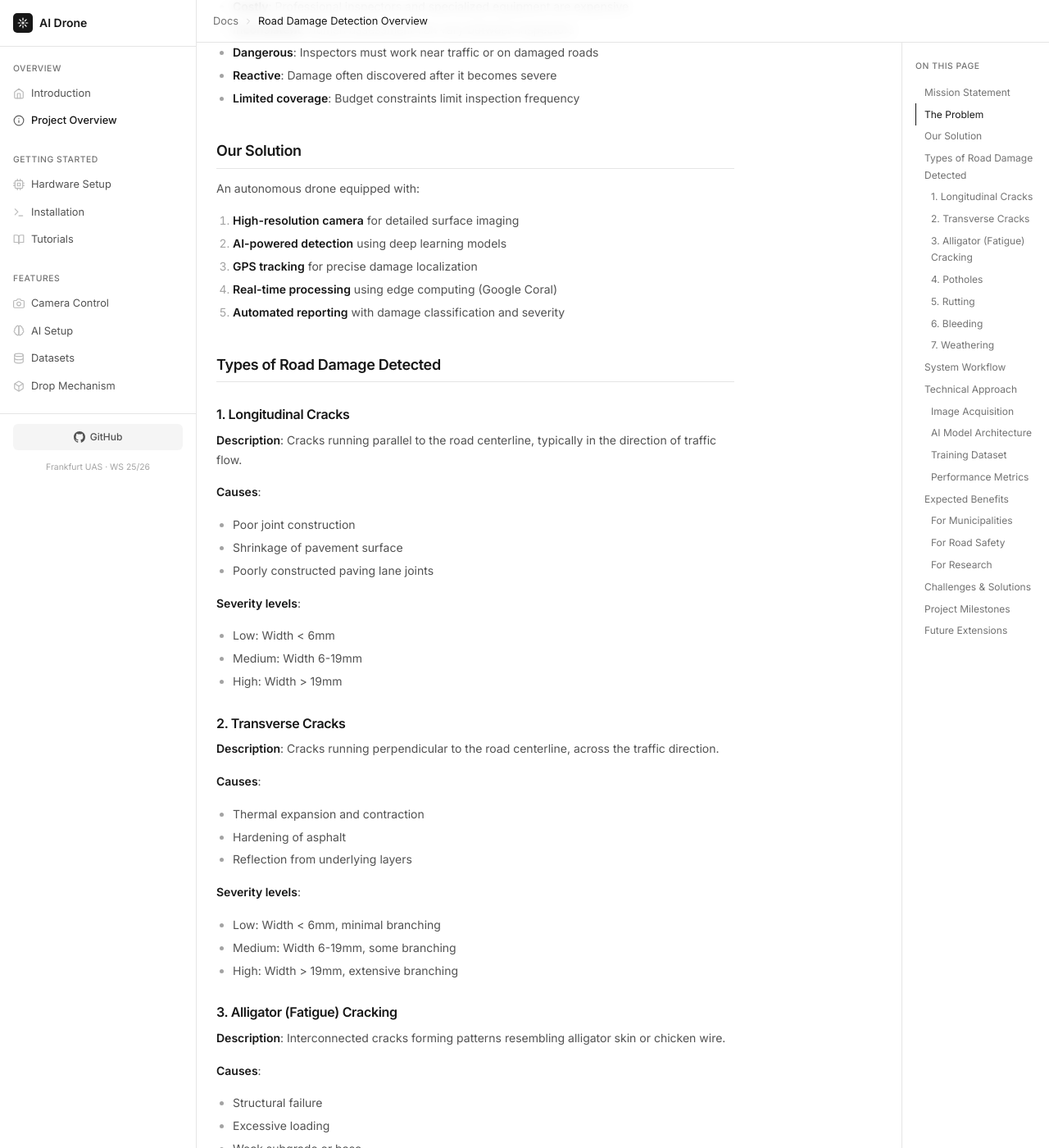
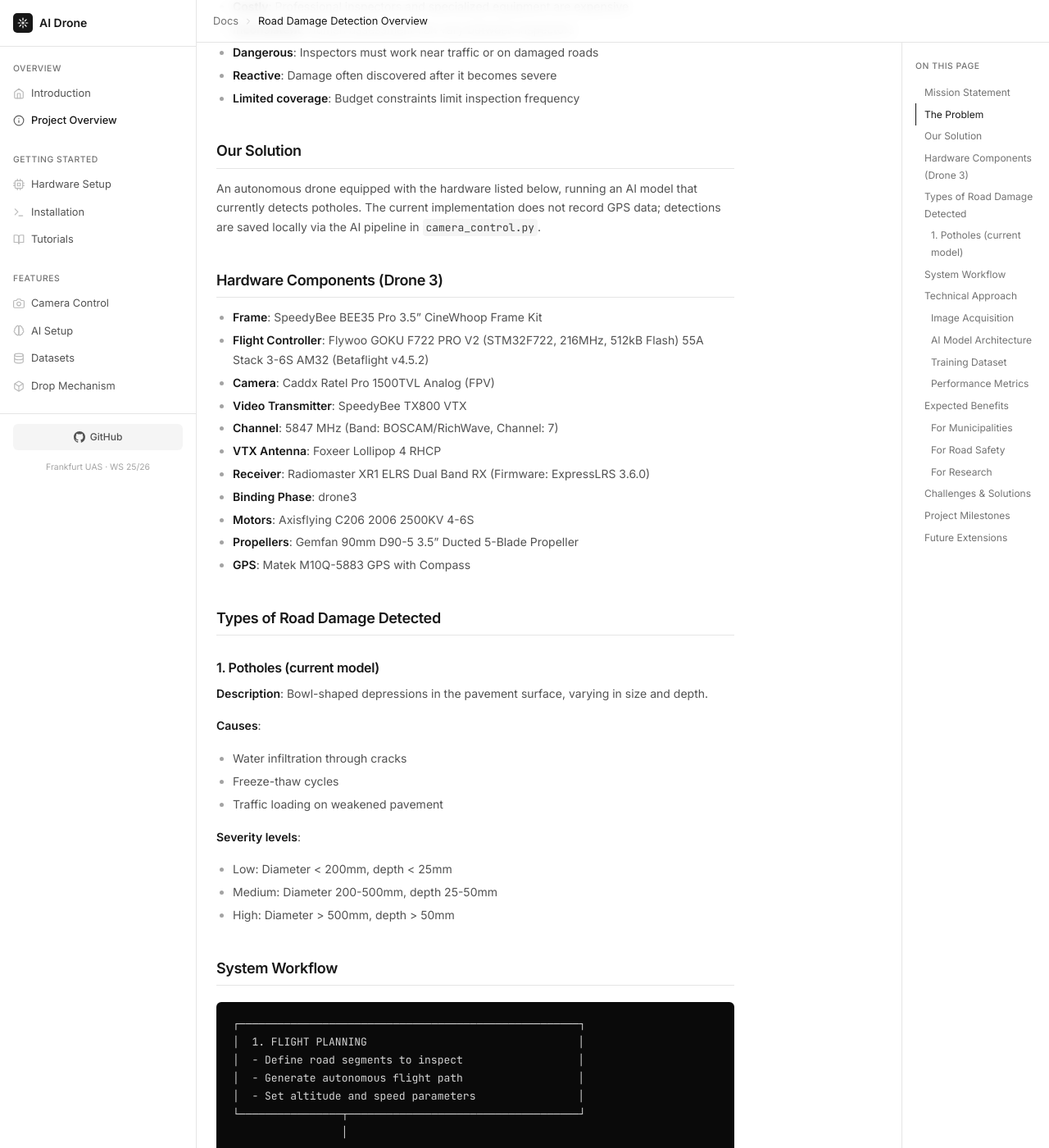
Before and after one commit to HoudaElAbbassi/ai-drone-ws2526, a Jekyll site: the page built from docs/road-inspection/overview.md, in a window 1280 px wide and 1400 px high, scrolled down 470 px. Shown: the whole window at 82% size. Built offline with Jekyll 4.4.1, drawn with Linux system fonts in a browser that asks for light colours; some of the changed text lies outside the part shown.

Commit message:
Refactor Road Damage Detection Overview: Update solution description and hardware components, streamline damage types, and clarify data logging process.

```diff
--- a/docs/road-inspection/overview.md
+++ b/docs/road-inspection/overview.md
@@ -24,57 +24,25 @@
 
 ## Our Solution
 
-An autonomous drone equipped with:
+An autonomous drone equipped with the hardware listed below, running an AI model that currently detects potholes. The current implementation does not record GPS data; detections are saved locally via the AI pipeline in `camera_control.py`.
 
-1. **High-resolution camera** for detailed surface imaging
-2. **AI-powered detection** using deep learning models
-3. **GPS tracking** for precise damage localization
-4. **Real-time processing** using edge computing (Google Coral)
-5. **Automated reporting** with damage classification and severity
+## Hardware Components (Drone 3)
+
+- **Frame**: SpeedyBee BEE35 Pro 3.5" CineWhoop Frame Kit
+- **Flight Controller**: Flywoo GOKU F722 PRO V2 (STM32F722, 216MHz, 512kB Flash) 55A Stack 3-6S AM32 (Betaflight v4.5.2)
+- **Camera**: Caddx Ratel Pro 1500TVL Analog (FPV)
+- **Video Transmitter**: SpeedyBee TX800 VTX
+- **Channel**: 5847 MHz (Band: BOSCAM/RichWave, Channel: 7)
+- **VTX Antenna**: Foxeer Lollipop 4 RHCP
+- **Receiver**: Radiomaster XR1 ELRS Dual Band RX (Firmware: ExpressLRS 3.6.0)
+- **Binding Phase**: drone3
+- **Motors**: Axisflying C206 2006 2500KV 4-6S
+- **Propellers**: Gemfan 90mm D90-5 3.5" Ducted 5-Blade Propeller
+- **GPS**: Matek M10Q-5883 GPS with Compass
 
 ## Types of Road Damage Detected
 
-### 1. Longitudinal Cracks
-**Description**: Cracks running parallel to the road centerline, typically in the direction of traffic flow.
-
-**Causes**:
-- Poor joint construction
-- Shrinkage of pavement surface
-- Poorly constructed paving lane joints
-
-**Severity levels**:
-- Low: Width < 6mm
-- Medium: Width 6-19mm
-- High: Width > 19mm
-
-### 2. Transverse Cracks
-**Description**: Cracks running perpendicular to the road centerline, across the traffic direction.
-
-**Causes**:
-- Thermal expansion and contraction
-- Hardening of asphalt
-- Reflection from underlying layers
-
-**Severity levels**:
-- Low: Width < 6mm, minimal branching
-- Medium: Width 6-19mm, some branching
-- High: Width > 19mm, extensive branching
-
-### 3. Alligator (Fatigue) Cracking
-**Description**: Interconnected cracks forming patterns resembling alligator skin or chicken wire.
-
-**Causes**:
-- Structural failure
-- Excessive loading
-- Weak subgrade or base
-- Thin pavement
-
-**Severity levels**:
-- Low: Fine cracks, no loss of material
-- Medium: Interconnected cracks, slight raveling
-- High: Severe interconnection, significant material loss
-
-### 4. Potholes
+### 1. Potholes (current model)
 **Description**: Bowl-shaped depressions in the pavement surface, varying in size and depth.
 
 **Causes**:
@@ -86,45 +54,6 @@
 - Low: Diameter < 200mm, depth < 25mm
 - Medium: Diameter 200-500mm, depth 25-50mm
 - High: Diameter > 500mm, depth > 50mm
-
-### 5. Rutting
-**Description**: Longitudinal depressions in the wheel paths, where repeated traffic has compressed the pavement.
-
-**Causes**:
-- Consolidation or lateral movement of materials
-- Inadequate compaction
-- Weak surface mix
-
-**Severity levels**:
-- Low: Depth < 13mm
-- Medium: Depth 13-25mm
-- High: Depth > 25mm
-
-### 6. Bleeding
-**Description**: Film of asphalt binder on the pavement surface, creating a shiny, glass-like appearance.
-
-**Causes**:
-- Excess asphalt in mixture
-- Low air void content
-- Hot weather
-
-**Severity levels**:
-- Low: Slight bleeding, surface still rough
-- Medium: Moderate bleeding, becoming slippery
-- High: Severe bleeding, very slippery surface
-
-### 7. Weathering
-**Description**: Loss of surface aggregate and binder, resulting in rough, pitted surface.
-
-**Causes**:
-- Aging of asphalt
-- Traffic wear
-- Environmental factors (UV, rain, temperature)
-
-**Severity levels**:
-- Low: Aggregate slightly exposed
-- Medium: Significant aggregate loss
-- High: Severe raveling, base layer exposed
 
 ## System Workflow
 
@@ -147,8 +76,7 @@
                  ▼
 ┌─────────────────────────────────────────────────────┐
 │  3. REAL-TIME IMAGE CAPTURE                         │
-│  - High-resolution images (minimum 4K)              │
-│  - GPS coordinates recorded for each frame          │
+│  - Analog video frames captured (1500TVL)           │
 │  - Timestamp for temporal tracking                  │
 └────────────────┬────────────────────────────────────┘
                  │
@@ -157,21 +85,20 @@
 │  4. AI DETECTION & CLASSIFICATION                   │
 │  - Images processed by YOLO/TensorFlow Lite         │
 │  - Google Coral accelerates inference               │
-│  - Damage type and severity classified              │
-│  - Bounding boxes drawn around defects              │
+│  - Potholes detected and classified by severity     │
+│  - Detection screenshots saved                      │
 └────────────────┬────────────────────────────────────┘
                  │
                  ▼
 ┌─────────────────────────────────────────────────────┐
 │  5. DATA STORAGE & LOGGING                          │
-│  - Damage coordinates logged with GPS               │
-│  - Images saved with annotations                    │
-│  - Metadata: timestamp, damage type, severity       │
+│  - Detection screenshots saved                      │
+│  - Metadata: timestamp and confidence score         │
 └────────────────┬────────────────────────────────────┘
                  │
                  ▼
 ┌─────────────────────────────────────────────────────┐
-│  6. REPORT GENERATION                               │
+│  6. REPORT GENERATION (PLANNED)                     │
 │  - Interactive map with damage locations            │
 │  - Statistical summary of road condition            │
 │  - Priority list for maintenance                    │
@@ -185,7 +112,8 @@
 - **Altitude**: 5-10 meters above road surface
 - **Speed**: 2-5 m/s for optimal image quality
 - **Overlap**: 60-80% forward overlap between images
-- **Resolution**: Minimum 4K (3840 x 2160) for detecting small cracks
+- **Capture source**: Caddx Ratel Pro 1500TVL analog camera
+- **Processing resolution**: Typically 720p/1080p (depends on capture pipeline)
 - **Frame rate**: 5-10 FPS
 
 ### AI Model Architecture
@@ -210,7 +138,7 @@
 ### Training Dataset
 
 **Required dataset characteristics**:
-- Minimum 5,000 labeled images per damage class
+- Minimum 5,000 labeled images for potholes
 - Various lighting conditions (sunny, cloudy, shadows)
 - Different road surface types (asphalt, concrete)
 - Multiple viewing angles and altitudes
@@ -254,9 +182,9 @@
 | Challenge | Solution |
 |-----------|----------|
 | Variable lighting conditions | Image augmentation, HDR capture |
-| Small crack detection | High-resolution cameras, multi-scale detection |
+| Small crack detection | Shorter altitude, sharper optics, multi-scale detection |
 | Real-time processing constraints | Edge TPU acceleration, model optimization |
-| GPS accuracy (2-5m) | Image stitching, visual odometry refinement |
+| Location tagging | Not implemented yet (no GPS logging) |
 | Shadow/water confusion | Additional spectral bands, temporal analysis |
 | Battery life vs coverage | Efficient flight planning, battery swap stations |
 | Wind stability for imaging | Gimbal stabilization, weather-aware scheduling |
```
